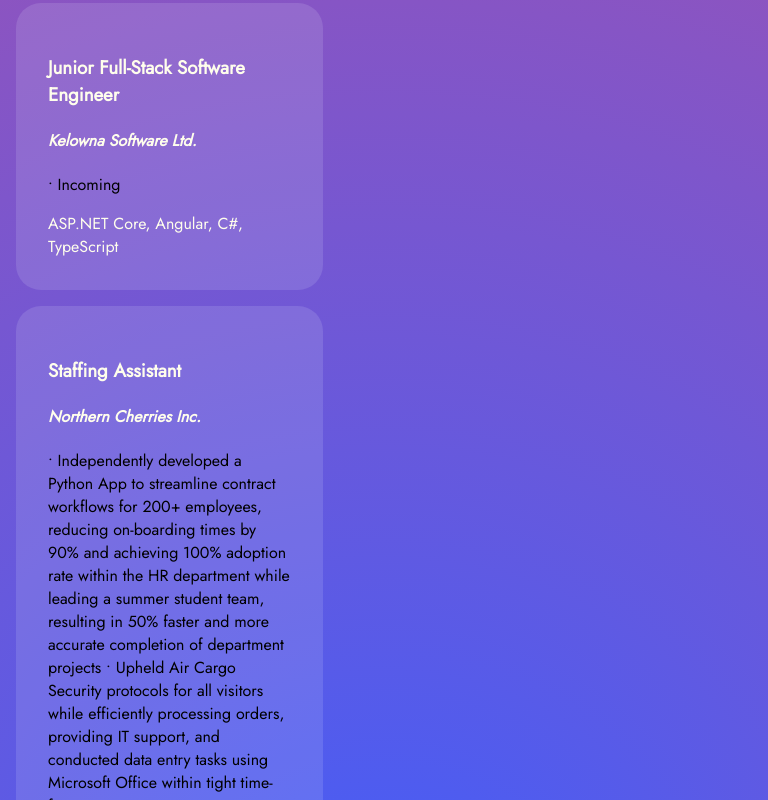
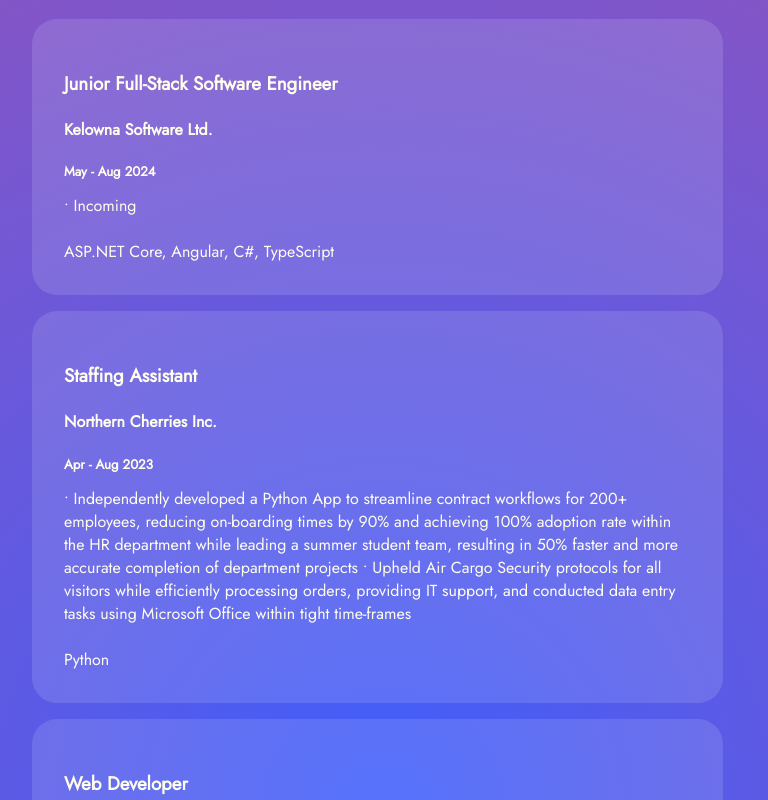
Before and after one commit to eunsongkoh/portfolio, a React (Create React App) app: page / in a window 768 px wide. Shown: the part 1640-2440 px from the top of the page. Built offline with nearby package versions, Linux system fonts and the light colour scheme.

Commit message:
responsive

```diff
--- a/src/App.module.css
+++ b/src/App.module.css
@@ -24,7 +24,7 @@
 }
 
 .projects {
-  margin-top: 15em;
+  margin-top: 25em;
 }
 
 .contact {
--- a/src/components/Experience/JobCard.jsx
+++ b/src/components/Experience/JobCard.jsx
@@ -16,13 +16,12 @@
                 <Card.Body>
                   <Card.Title>
                     <h3>{workExperience.title}</h3>
+                    <h4>{workExperience.company}</h4>
                   </Card.Title>
-                  <Card.Subtitle className="mb-2 text-muted">
-                    <h4>
-                      <i>{workExperience.company}</i>
-                    </h4>
-                  </Card.Subtitle>
-                  <Card.Text>{workExperience.description}</Card.Text>
+                  <h5>{workExperience.date}</h5>
+                  <Card.Link>{workExperience.description}</Card.Link>
+                  <br />
+                  <br />
                   <Card.Link>{workExperience.techstack}</Card.Link>
                 </Card.Body>
               </Card>
--- a/src/components/Experience/work.js
+++ b/src/components/Experience/work.js
@@ -14,16 +14,18 @@
     "Northern Cherries Inc.",
     "Apr - Aug 2023",
 
-    `• Independently developed a Python App to streamline contract workflows for 200+ employees, reducing on-boarding times by 90% and
-        achieving 100% adoption rate within the HR department while leading a summer student team, resulting in 50% faster and more
-        accurate completion of department projects\n\n
-        • Upheld Air Cargo Security protocols for all visitors while efficiently processing orders, providing IT support, and conducted data entry
-        tasks using Microsoft Office within tight time-frames
+    `
+    • Independently developed a Python App to streamline contract workflows for 200+ employees, reducing on-boarding times by 90% and
+    achieving 100% adoption rate within the HR department while leading a summer student team, resulting in 50% faster and more
+    accurate completion of department projects \n\n
+
+    • Upheld Air Cargo Security protocols for all visitors while efficiently processing orders, providing IT support, and conducted data entry
+    tasks using Microsoft Office within tight time-frames
     `,
     "Python"
   ),
   new WorkExperience(
-    "Volunteer Web Developer",
+    "Web Developer",
     "SFU Developers & Systems Club",
     "Feb 2023 - Present",
     `• Used Figma and React.js to co-develop the club’s website to keep a member base of 100+ updated on events and news
--- a/src/styles/main.module.css
+++ b/src/styles/main.module.css
@@ -25,7 +25,7 @@
   color: #fffeec;
   margin: 1em;
   text-align: right;
-  justify-content: right;
+  justify-content: left;
 }
 
 h4 {
@@ -81,12 +81,19 @@
   background-color: rgba(240, 248, 255, 0.129);
 }
 
+.exp {
+  display: flex;
+  flex-direction: row;
+  justify-content: space-between;
+}
+
 .skills {
   background-color: rgba(240, 248, 255, 0.064);
   border-radius: 25px;
   padding: 2em;
   margin: 1em;
-  width: 60vw;
+  width: 50vw;
+  height: 50vh;
 }
 
 .video {
@@ -106,14 +113,17 @@
   background-color: rgba(240, 248, 255, 0.129);
   border-radius: 25px;
   padding: 2em;
+  width: 50vw;
   margin-bottom: 1em;
-  width: 40vw;
 }
 
-.exp {
-  display: flex;
-  flex-direction: row;
-  justify-content: space-between;
+.card h5 {
+  text-align: left;
+  margin-left: 0em;
+}
+
+.card:hover {
+  background-color: rgba(240, 248, 255, 0.064);
 }
 
 [class^="devicon-"],
@@ -127,7 +137,7 @@
   line-height: 1;
   -webkit-font-smoothing: antialiased;
   -moz-osx-font-smoothing: grayscale;
-  font-size: 5em;
+  font-size: 2em;
   margin: 0.4em;
   color: #eafc88;
 }
@@ -188,8 +198,7 @@
     flex-direction: row;
   }
 
-  .blurb,
-  .skills {
+  .blurb {
     width: 40vw;
   }
 
@@ -200,11 +209,25 @@
   }
 }
 
-@media only screen and (max-width: 768px) {
+@media only screen and (min-width: 0px) and (max-width: 1098px) {
   .exp {
     flex-direction: column;
+    justify-content: space-evenly;
   }
 
+  .skills {
+    width: 90vw;
+    margin: 2em;
+    height: 70vh;
+  }
+
+  .card {
+    width: 90vw;
+    margin: 1em;
+  }
+}
+
+@media only screen and (max-width: 768px) {
   .about {
     flex-direction: column;
   }
@@ -226,9 +249,9 @@
     font-size: 1em;
   }
 
-  .skills {
-    width: 90vw;
-    margin: 2em;
+  .jobCard {
+    width: 80vw;
+    margin-right: 1em;
   }
 
   .exp {
```
